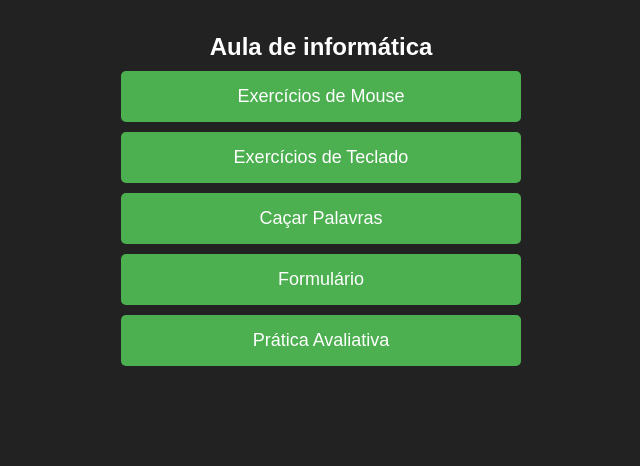
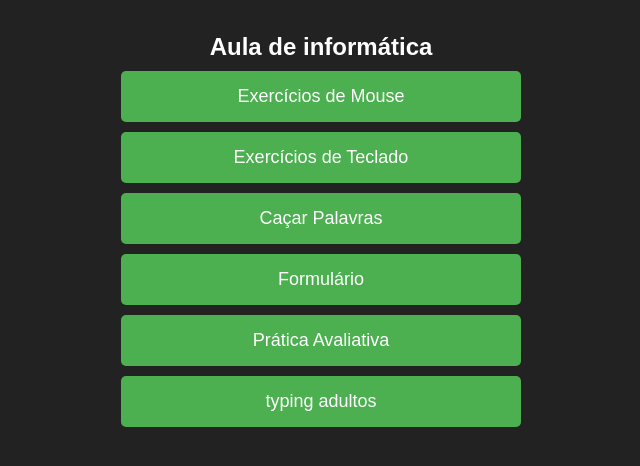
Before and after one commit to SavioSrg/teacher-link-hub, a plain HTML site: page index.html in a window 1280 px wide. Shown: the whole page, without its empty margins (319-959 px from the left). Drawn offline with Linux system fonts and the light colour scheme.

Commit message:
Atualizar o index.html

```diff
--- a/index.html
+++ b/index.html
@@ -54,6 +54,7 @@
             <a href="exercicios/cacar/palavras.html" target="_blank">Caçar Palavras</a>
             <a href="https://forms.gle/s56wYsv3oNZnesqA9" target="_blank">Formulário</a>
             <a href="https://docs.google.com/forms/d/e/1FAIpQLScKVVvc8kCE68EU5Kofp1-jpl7lY0wAIxUdrG2Ea4rVC4h1UQ/viewform?usp=header" target="_blank">Prática Avaliativa</a>
+<a href="https://www.typing.com/join#682DC1F77E4EE" target="_blank">typing adultos</a>
         </div>
     </div>
     <script src="assets/js/name.js"></script>
```
